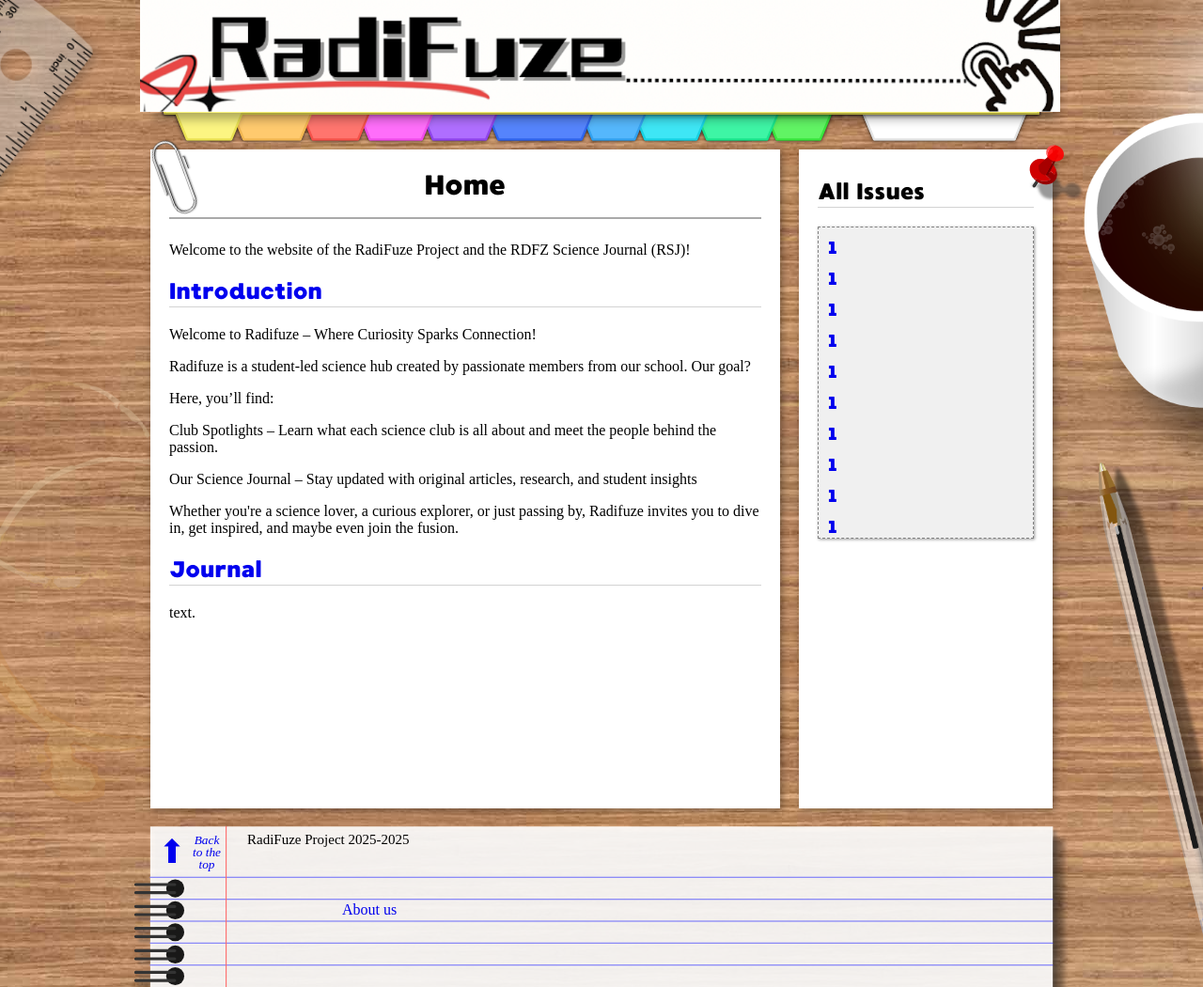
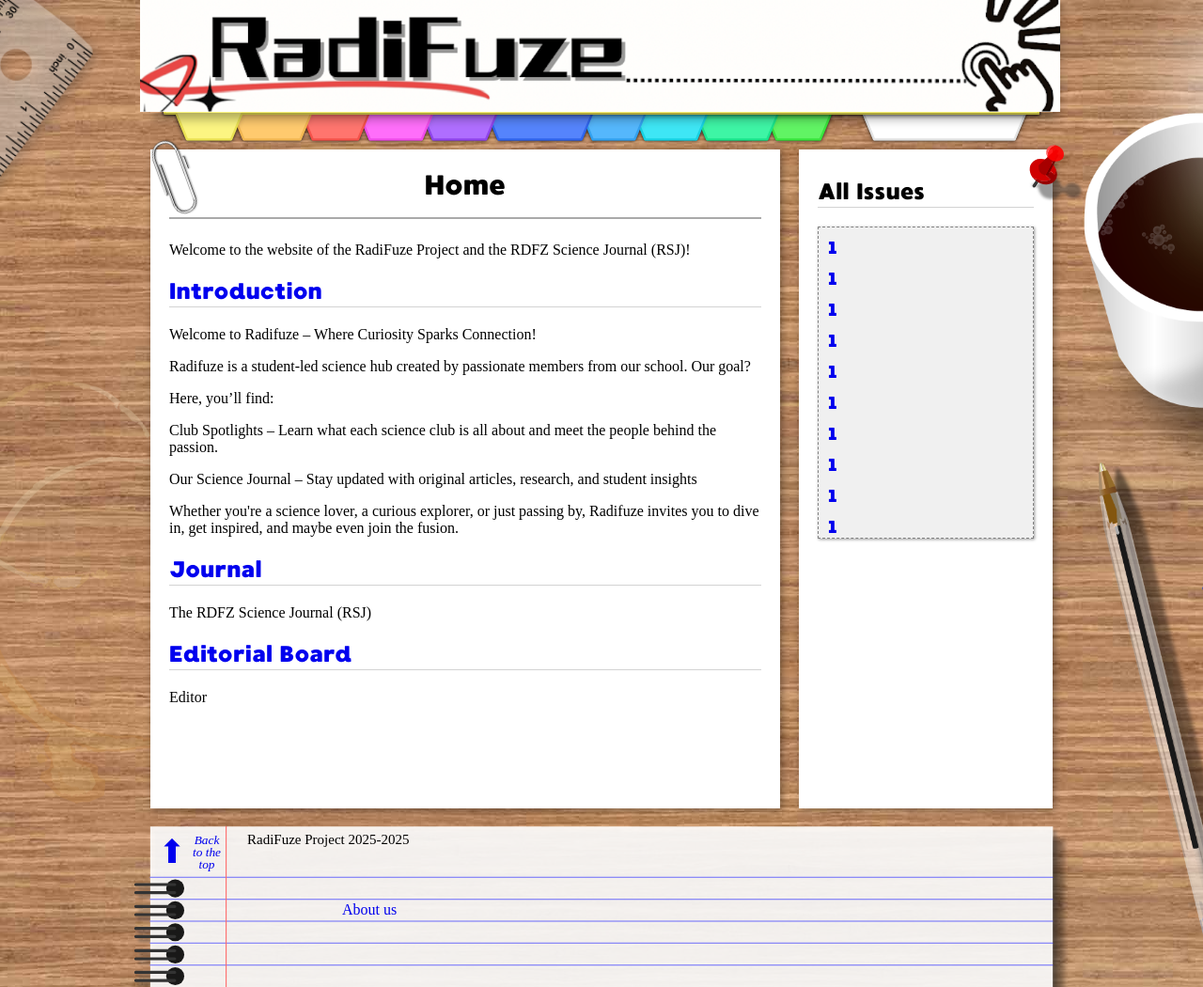
Before and after one commit to CareyRunboLi/radifuze.org, a Jekyll site: the page built from index.html, in a window 1280 px wide. Shown: the whole page at 94% size. Built offline with Jekyll 4.4.1, drawn with Linux system fonts in a browser that asks for light colours; some web fonts are replaced.

Commit message:
Update index.html

```diff
--- a/index.html
+++ b/index.html
@@ -21,7 +21,12 @@ scripts: <script src="slideshow/jquery-3.6.0.slim.min.js" defer></script>
 
             <section>
                 <h2><a href="{{ site.baseurl }}/">Journal</a></h2>
-                <p>text.</p>
+                <p>The RDFZ Science Journal (RSJ)</p>
+            </section>
+
+            <section>
+                <h2><a href="{{ site.baseurl }}/">Editorial Board</a></h2>
+                <p>Editor</p>
             </section>
         </div>
     </article>
```
